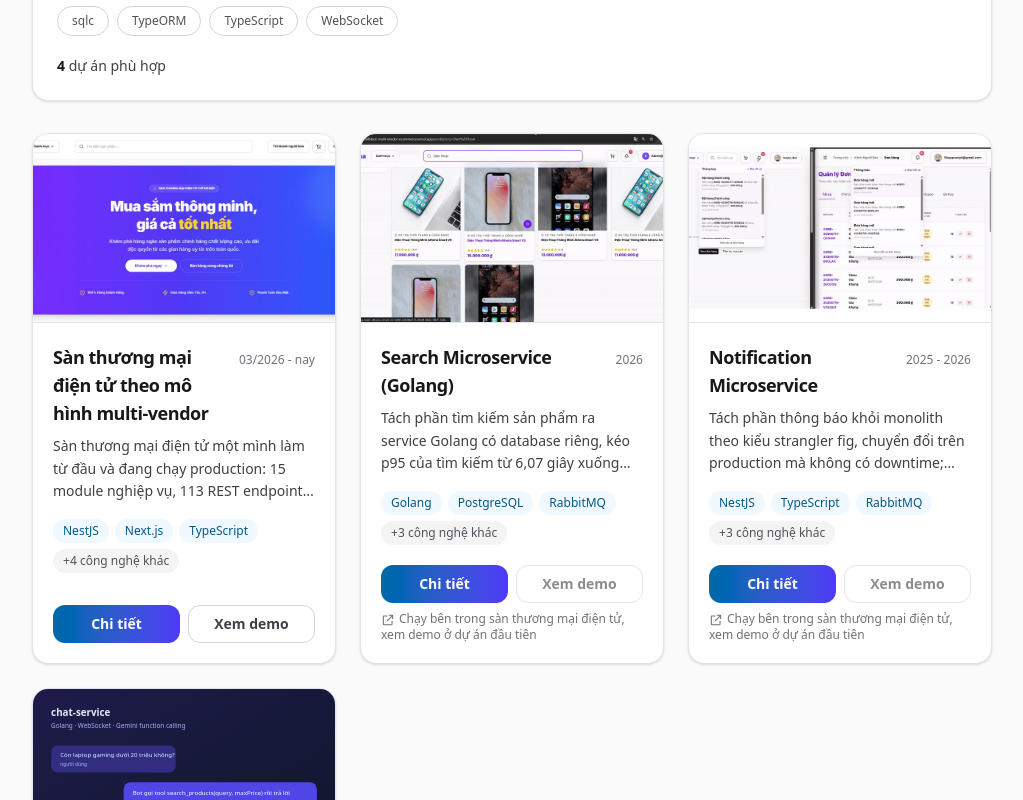
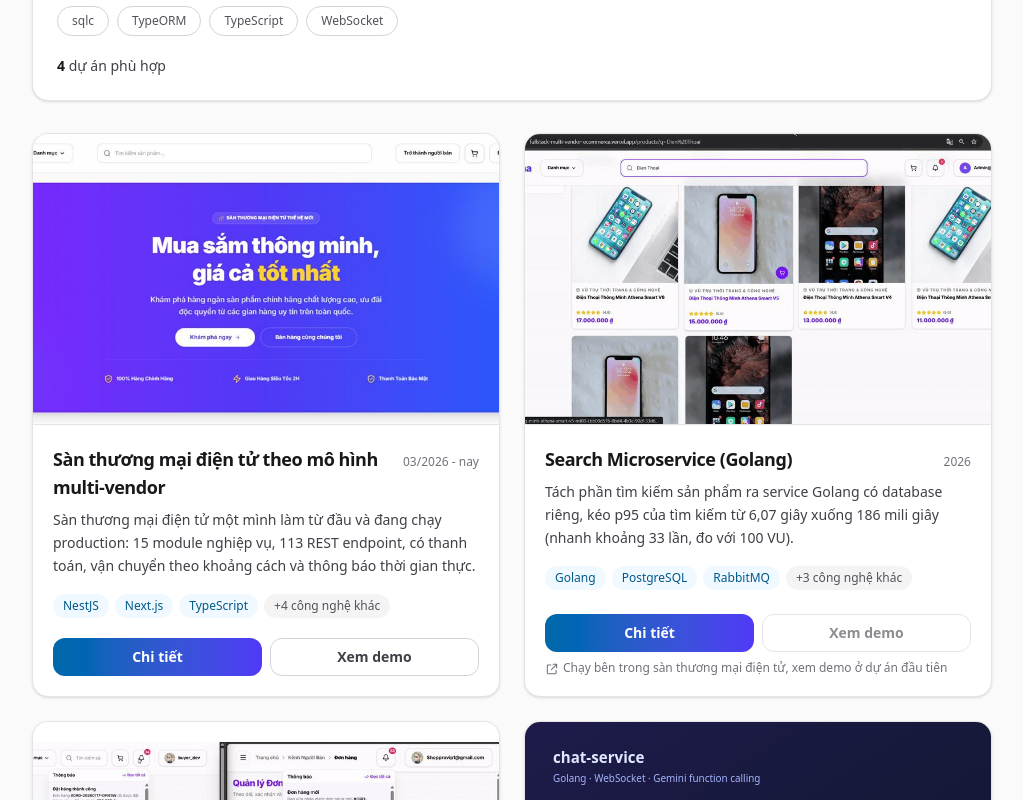
Before and after one commit to chaugiakhang193/Chau-Gia-Khang-Portfolio, a React (Vite) app: page /projects in a window 1280 px wide. Shown: the part 380-1180 px from the top of the page, without its empty margins (128-1151 px from the left). Built offline with nearby package versions, Linux system fonts and the light colour scheme.

Commit message:
style(projects): show the project grid in two columns

```diff
--- a/src/pages/Projects.tsx
+++ b/src/pages/Projects.tsx
@@ -119,7 +119,7 @@ export function Projects() {
           </div>
 
           {visibleProjects.length > 0 ? (
-            <div className="mt-8 grid gap-6 md:grid-cols-2 lg:grid-cols-3">
+            <div className="mt-8 grid gap-6 md:grid-cols-2">
               <AnimatePresence mode="popLayout">
                 {visibleProjects.map((project) => (
                   <ProjectCard
```
